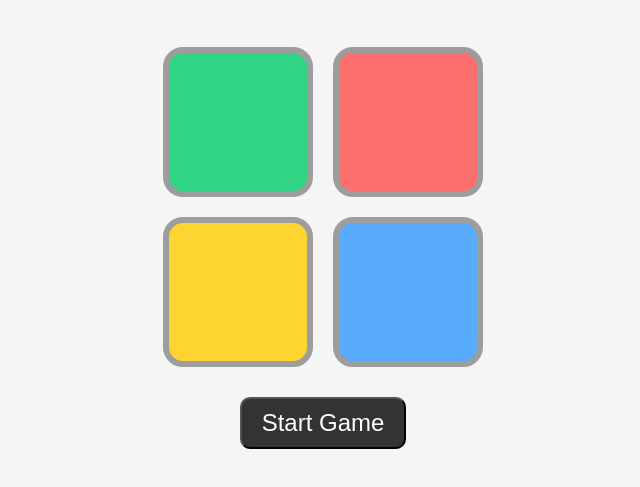
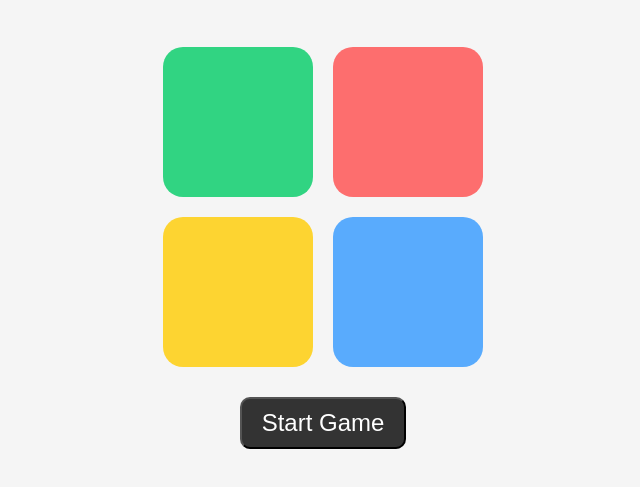
Before and after one commit to bellaitaly/simon-game-kids, a plain HTML site: page index.html in a window 1280 px wide. Shown: the part 61-548 px from the top of the page, without its empty margins (317-957 px from the left). Drawn offline with Linux system fonts and the light colour scheme.

Commit message:
Update index.html

```diff
--- a/index.html
+++ b/index.html
@@ -25,7 +25,7 @@
     .btn {
       width: 150px;
       height: 150px;
-      border: 6px solid #888;
+      border: none;
       border-radius: 20px;
       opacity: 0.8;
       transition: 0.2s;
```
